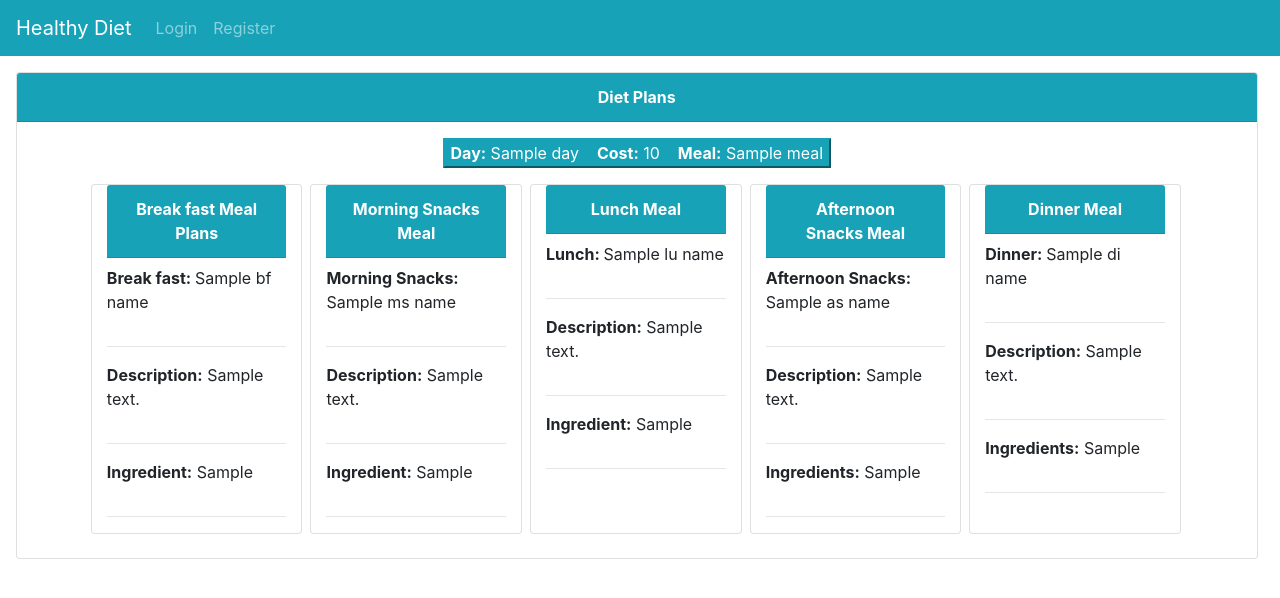
After one commit to harrssh18/djangocod, a Django app: template client/templates/client/dietplans.html in a window 1280 px wide. The commit adds this page. Shown: the top 598 px of the page. Run offline with Django 3.2, Linux system fonts and the light colour scheme; the template is opened without the code that fills it: most values are stand-ins (such as "Sample title", 1, 10 or a date in 2020); some libraries are stand-ins or nearby versions.

Commit message:
final commit

```diff
--- /dev/null
+++ b/client/templates/client/dietplans.html
@@ -0,0 +1,58 @@
+{% extends 'client/base.html' %}
+{% block title %} Diet Plans{% endblock title%}
+
+{%block body %}
+
+<div class="card mt-3 ml-3" style="width: 97%;">
+  <div class="card-header text-center bg-info text-white mb-2">
+    <b>Diet Plans</b>
+  </div>
+  <div class="container mt-2 text-center mb-3" ><button class="btn-info"><b>Day:</b> {{day}}&#160; &#160; <b>Cost:</b> {{cost}}&#160; &#160;  	<b>Meal:</b> {{meal}}</button></div>
+
+
+<div class="row">
+<div class="card col-sm-2" style="margin-left: 7%;">
+  <div class="card-header text-center bg-info text-white mb-2">
+    <b>Break fast Meal Plans</b>
+  </div>
+  <p><b>Break fast: </b> {{bf_name}}</p><hr>
+  <p><b>Description:</b> {{bf_desc}}</p><hr>
+  <p><b>Ingredient:</b> {{bf_ingre}}</p><hr>
+</div>
+<div class="card col-sm-2 ml-2">
+  <div class="card-header text-center bg-info text-white mb-2">
+    <b>Morning Snacks Meal </b>
+  </div>
+  <p><b>Morning Snacks: </b> {{ms_name}}</p><hr>
+  <p><b>Description:</b> {{ms_desc}}</p><hr>
+  <p><b>Ingredient:</b> {{ms_ingre}}</p><hr>
+</div>
+<div class="card col-sm-2 ml-2">
+  <div class="card-header text-center bg-info text-white mb-2">
+    <b>Lunch Meal </b>
+  </div>
+  <p><b>Lunch: </b> {{lu_name}}</p><hr>
+  <p><b>Description:</b> {{lu_desc}}</p><hr>
+  <p><b>Ingredient:</b> {{lu_ingre}}</p><hr>
+</div>
+<div class="card col-sm-2 ml-2">
+  <div class="card-header text-center bg-info text-white mb-2">
+    <b>Afternoon Snacks Meal </b>
+  </div>
+  <p><b>Afternoon Snacks: </b> {{as_name}}</p><hr>
+  <p><b>Description:</b> {{as_desc}}</p><hr>
+  <p><b>Ingredients:</b> {{as_ingre}}</p><hr>
+</div>
+<div class="card col-sm-2 ml-2">
+  <div class="card-header text-center bg-info text-white mb-2">
+    <b>Dinner Meal </b>
+  </div>
+  <p><b>Dinner: </b> {{di_name}}</p><hr>
+  <p><b>Description:</b> {{di_desc}}</p><hr>
+  <p><b>Ingredients:</b> {{di_ingre}}</p><hr>
+</div>
+
+</div>
+<br>
+</div>
+{% endblock body %}
--- a/client/templates/client/navbar.html
+++ b/client/templates/client/navbar.html
@@ -5,18 +5,21 @@
   </button>
   <div class="collapse navbar-collapse" id="navbarText">
     <ul class="navbar-nav mr-auto">
+      {% if not request.user.is_authenticated %}
+      <li class="nav-item">
+        <a class="nav-link" href="/login">Login</a>
+      </li>
+      <li class="nav-item">
+        <a class="nav-link" href="/register">Register</a>
+      </li>
+      {% else %}
       <li class="nav-item active">
         <a class="nav-link" href="/profile">Home <span class="sr-only">(current)</span></a>
       </li>
       <li class="nav-item">
         <a class="nav-link" href="/logout">logout</a>
       </li>
-      <li class="nav-item">
-        <a class="nav-link" href="/login">Login</a>
-      </li>
-      <li class="nav-item">
-        <a class="nav-link" href="/register">Register</a>
-      </li>
+      {% endif %}
     </ul>
   </div>
 </nav>
--- a/clientside/urls.py
+++ b/clientside/urls.py
@@ -24,4 +24,5 @@ urlpatterns = [
     path('profile/',views.userprofile,name='profile'),
     path('plans/',views.plans,name='plans'),
     path('plans/<int:days>',views.plans,name='plans'),
+    path('getdata/<str:day>',views.getdata,name='plans'),
 ]
```
Also changed, not shown: client/templates/client/profile.html (+4 -4 lines), client/views.py (+65 -9 lines).
